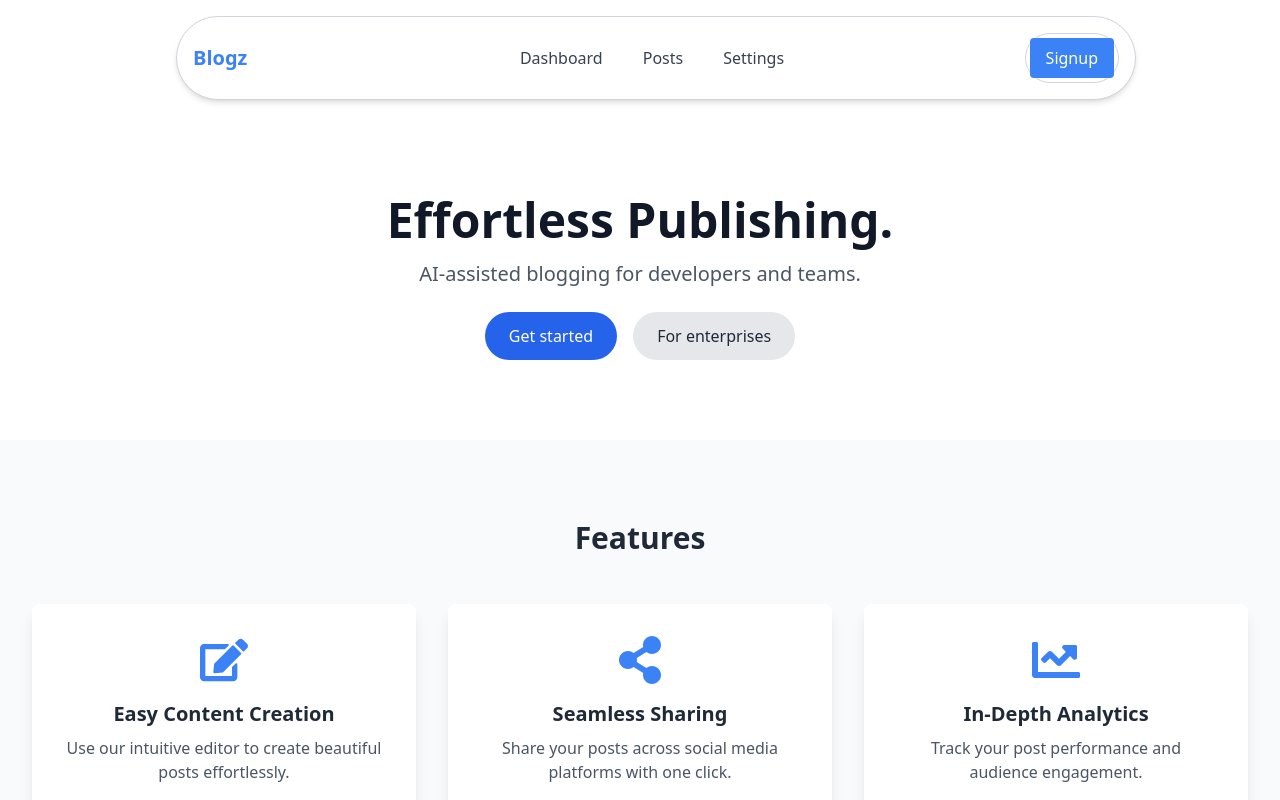
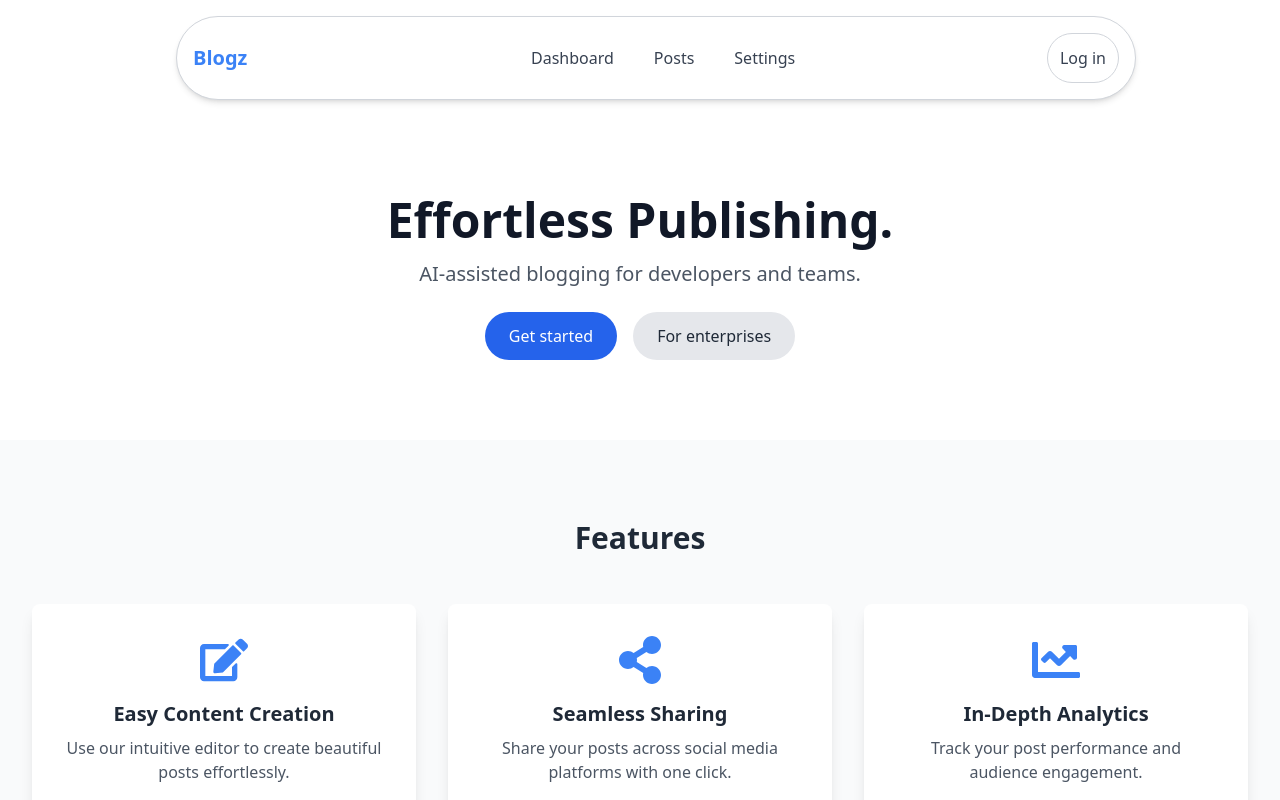
Before and after one commit to Joeljaison391/Blogz, a React (Vite) app: page / in a window 1280 px wide. Shown: the top 800 px of the page. Built offline with nearby package versions, Linux system fonts and the light colour scheme; a web font is replaced by a local one.

Commit message:
Update: Added hover effect and a circular border for sign up button

```diff
--- a/src/ui/Buttons/SignupButton.tsx
+++ b/src/ui/Buttons/SignupButton.tsx
@@ -1,25 +1,10 @@
 import React from 'react';
 
-interface SignupButtonProps {
-    color?: string;
-    backgroundColor?: string;
-    padding?: string;
-}
-
-export const SignupButton: React.FC<SignupButtonProps> = ({ color, backgroundColor, padding }) => {
-    const defaultColor = 'text-white';
-    const defaultBackgroundColor = 'bg-blue-500';
-    const defaultPadding = 'py-2 px-4';
-
-    const buttonColor = color || defaultColor;
-    const buttonBackgroundColor = backgroundColor || defaultBackgroundColor;
-    const buttonPadding = padding || defaultPadding;
-
-    const baseStyle = `${buttonColor} ${buttonBackgroundColor} ${buttonPadding} rounded cursor-pointer`;
-
+export const SignupButton: React.FC = () => {
     return (
-        <button className={baseStyle}>
-            Signup
+        <button className="text-gray-700 hover:text-gray-900 flex items-center p-2 rounded-full hover:bg-gray-300 transition duration-300">
+            <span className="hidden sm:inline">Log in</span>
+            <span className="sm:hidden">→</span>
         </button>
     );
 };
```
